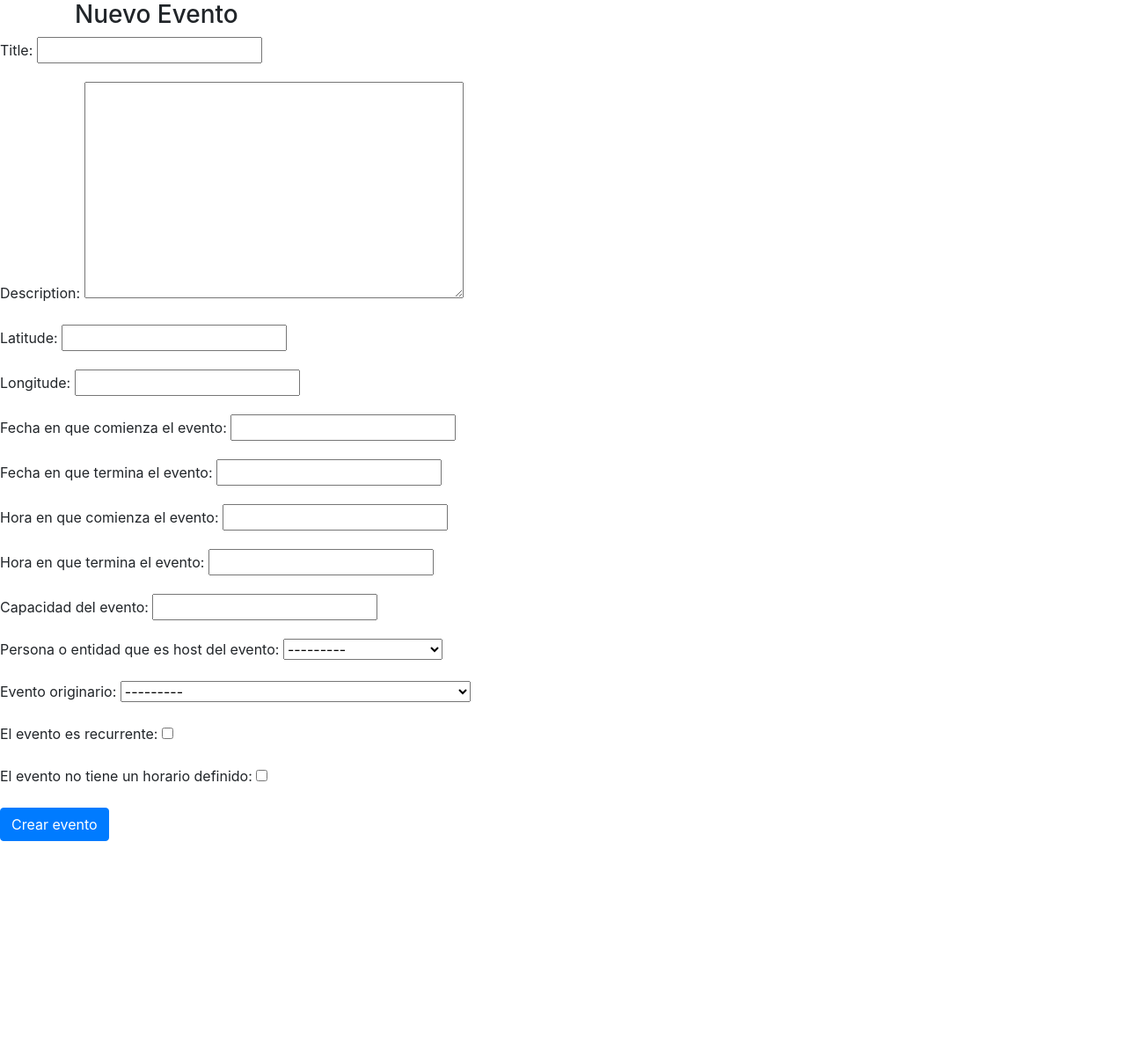
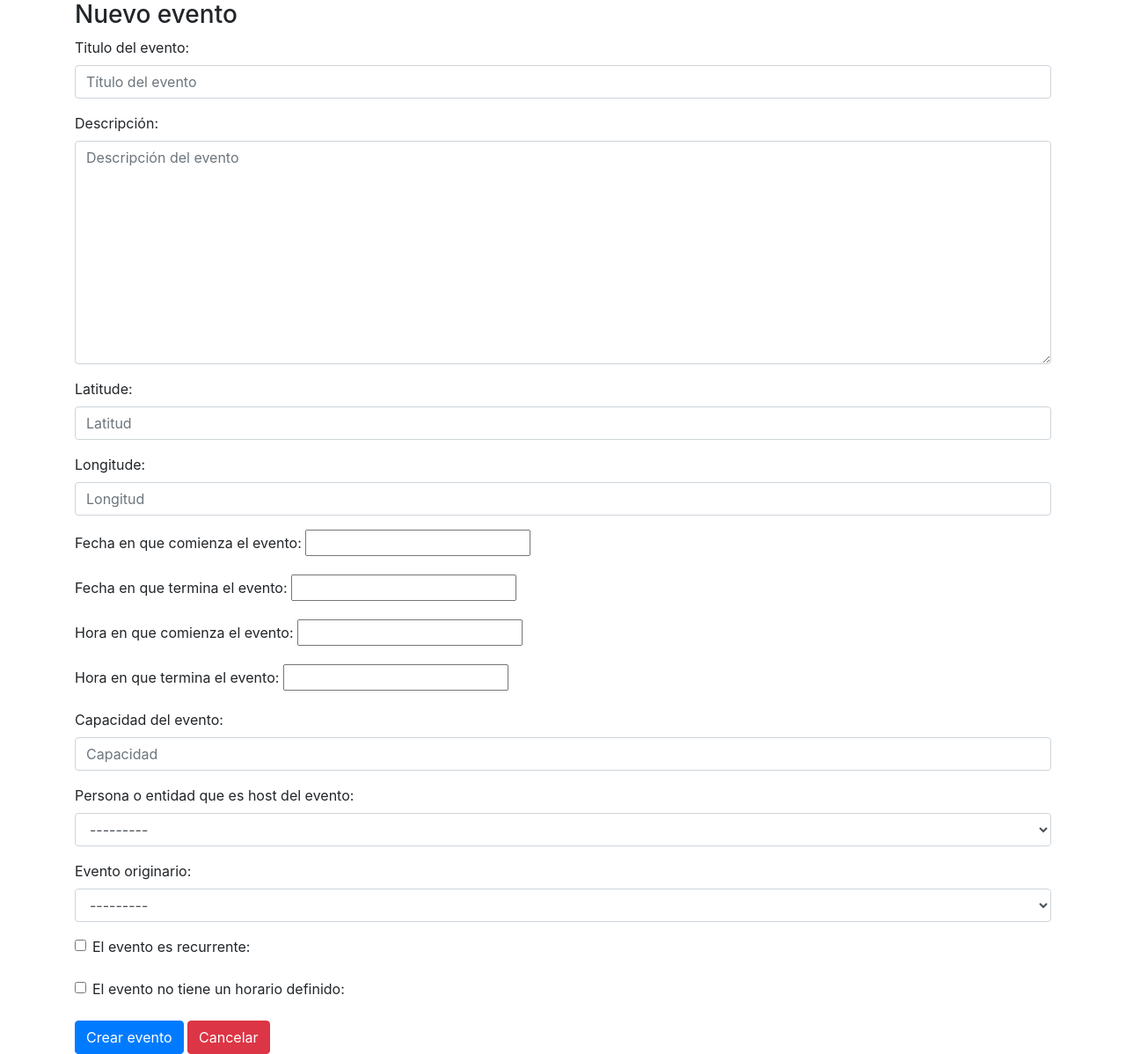
Before and after one commit to hell-scoders/puma-eventos, a Django app: template events/templates/events/event_create.html in a window 1280 px wide. Shown: the part 56-1254 px from the top of the page at 88% size. Before the commit the page ends 1012 px from the top, so only its background shows below. Run offline with Django 3.2, Linux system fonts and the light colour scheme; tables that the repository leaves empty hold one stand-in row (values such as "Sample post"); the template is opened without the code that fills it: values that come from a table or form of the project are taken from there, most other values are stand-ins (such as "Sample title", 1, 10 or a date in 2020); some libraries are stand-ins or nearby versions.

Commit message:
forms, pendiente acceso restringido

```diff
--- a/events/forms.py
+++ b/events/forms.py
@@ -1,4 +1,5 @@
 from django import forms
+from bootstrap_datepicker_plus import DatePickerInput, TimePickerInput
 
 from .models import Event
 
@@ -7,17 +8,50 @@ class EventModelForm(forms.ModelForm):
     class Meta:
         model = Event
         fields=[
-                'title',
-                'description',
-                'latitude',
-                'longitude',
-                'start_date',
-                'end_date',
-                'start_time',
-                'end_time',
-                'capacity',
-                'host',
-                'parent_event',
-                'is_recurring',
-                'is_full_day',
+            'title',
+            'description',
+            'latitude',
+            'longitude',
+            'start_date',
+            'end_date',
+            'start_time',
+            'end_time',
+            'capacity',
+            'host',
+            'parent_event',
+            'is_recurring',
+            'is_full_day',
         ]
+        widgets={
+            'title' : forms.TextInput(
+            attrs={'class':'form-control','placeholder':'Título del evento'}
+            ),
+            'description' : forms.Textarea(
+            attrs={'class':'form-control','placeholder':'Descripción del evento'}
+            ),
+            'latitude' : forms.NumberInput(
+            attrs={'class':'form-control','placeholder':'Latitud'}
+            ),
+            'longitude' : forms.NumberInput(
+            attrs={'class':'form-control','placeholder':'Longitud'}
+            ),
+            'start_date' : DatePickerInput(),
+            'end_date' : DatePickerInput(),
+            'start_time' : TimePickerInput(),
+            'end_time' : TimePickerInput(),
+            'capacity' : forms.NumberInput(
+            attrs={'class':'form-control','placeholder':'Capacidad'}
+            ),
+            'host' : forms.Select(
+            attrs={'class':'form-control'}
+            ),
+            'parent_event' : forms.Select(
+            attrs={'class':'form-control'}
+            ),
+            'is_recurring' : forms.CheckboxInput(
+            attrs={'class':'form-check-input'}
+            ),
+            'is_full_day' : forms.CheckboxInput(
+            attrs={'class':'form-check-input'}
+            ),
+        }
--- a/events/models.py
+++ b/events/models.py
@@ -4,19 +4,18 @@ from django.urls import reverse
 
 User = get_user_model()
 
-
 class Event(models.Model):
-    title = models.CharField(max_length=50)
-    description = models.TextField()
+    title = models.CharField('Titulo del evento',max_length=50)
+    description = models.TextField('Descripción')
     latitude = models.DecimalField(decimal_places=6, max_digits=9)
     longitude = models.DecimalField(decimal_places=6, max_digits=9)
-    start_date = models.DateField('fecha en que comienza el evento')
-    end_date = models.DateField('fecha en que termina el evento',
+    start_date = models.DateField('Fecha en que comienza el evento')
+    end_date = models.DateField('Fecha en que termina el evento',
                                 null=True)
-    start_time = models.TimeField('hora en que comienza el evento')
-    end_time = models.TimeField('hora en que termina el evento',
+    start_time = models.TimeField('Hora en que comienza el evento')
+    end_time = models.TimeField('Hora en que termina el evento',
                                 null=True)
-    capacity = models.IntegerField('capacidad del evento')
+    capacity = models.IntegerField('Capacidad del evento')
     host = models.ForeignKey(User,
                              on_delete=models.CASCADE,
                              verbose_name='Persona o entidad que es host del evento')
@@ -25,9 +24,9 @@ class Event(models.Model):
                                      verbose_name='Evento originario',
                                      blank=True,
                                      null=True)
-    is_recurring = models.BooleanField('el evento es recurrente',
+    is_recurring = models.BooleanField('El evento es recurrente',
                                        default=False)
-    is_full_day = models.BooleanField('el evento no tiene un horario definido',
+    is_full_day = models.BooleanField('El evento no tiene un horario definido',
                                       default=False)
 
     def get_absolute_url(self):
@@ -35,6 +34,8 @@ class Event(models.Model):
 
     def __str__(self):
         return f"{self.id} - {self.title} creado por {self.host}"
+
+
 
 
 # es necesario leer el siguiente artículo para entender esta estructura de datos:
--- a/events/templates/events/event_create.html
+++ b/events/templates/events/event_create.html
@@ -2,12 +2,77 @@
 {% block content %}
 
 <div class="container">
-	<p class="h3">Nuevo Evento</p>
+	<p class="h3">Nuevo evento</p>
+
+	<form action='.' method='POST'>{% csrf_token %}
+  	<div class="form-group">
+			{{ form.title.errors }}
+			{{ form.title.label_tag }}
+			{{form.title}}
+  	</div>
+  	<div class="form-group">
+			{{ form.description.errors }}
+			{{ form.description.label_tag }}
+			{{form.description}}
+  	</div>
+  	<div class="form-group">
+			{{ form.latitude.errors }}
+			{{ form.latitude.label_tag }}
+			{{form.latitude}}
+  	</div>
+  	<div class="form-group">
+			{{ form.longitude.errors }}
+			{{ form.longitude.label_tag }}
+			{{form.longitude}}
+  	</div>
+  	<div class="form-group">
+			{{ form.start_date.errors }}
+			{{ form.start_date.label_tag }}
+			{{form.start_date}}
+  	</div>
+  	<div class="form-group">
+			{{ form.end_date.errors }}
+			{{ form.end_date.label_tag }}
+			{{form.end_date}}
+  	</div>
+  	<div class="form-group">
+			{{ form.start_time.errors }}
+			{{ form.start_time.label_tag }}
+			{{form.start_time}}
+  	</div>
+  	<div class="form-group">
+			{{ form.end_time.errors }}
+			{{ form.end_time.label_tag }}
+			{{form.end_time}}
+  	</div>
+  	<div class="form-group">
+			{{ form.capacity.errors }}
+			{{ form.capacity.label_tag }}
+			{{form.capacity}}
+  	</div>
+  	<div class="form-group">
+			{{ form.host.errors }}
+			{{ form.host.label_tag }}
+			{{form.host}}
+  	</div>
+  	<div class="form-group">
+			{{ form.parent_event.errors }}
+			{{ form.parent_event.label_tag }}
+			{{form.parent_event}}
+  	</div>
+  	<div class="form-group form-check">
+			{{ form.is_recurring.errors }}
+			{{form.is_recurring}}
+			{{ form.is_recurring.label_tag }}
+  	</div>
+  	<div class="form-group form-check">
+			{{ form.is_full_day.errors }}
+			{{form.is_full_day}}
+			{{ form.is_full_day.label_tag }}
+  	</div>
+  	<button type="submit" class="btn btn-primary">Crear evento</button>
+		<a class="btn btn-danger" href="{% url 'events:list' %}" role="button">Cancelar</a>
+	</form>
 </div>
 
-<form action= '.' method='POST'>{% csrf_token %}
-	{{ form.as_p }}
-	<button type="submit" class="btn btn-primary">Crear evento</button>
-</form>
-
 {% endblock %}
--- a/events/views.py
+++ b/events/views.py
@@ -35,6 +35,7 @@ class EventDeleteView(DeleteView):
     def get_success_url(self):
         return reverse('events:list')
 
+
 class EventUpdateView(UpdateView):
     template_name = 'events/event_edit.html'
     form_class = EventModelForm
--- a/puma/settings.py
+++ b/puma/settings.py
@@ -39,6 +39,7 @@ INSTALLED_APPS = [
     'bootstrap_modal_forms',
     'crispy_forms',
     'widget_tweaks',
+    'bootstrap_datepicker_plus',
     # first party
     'accounts.apps.AccountsConfig',
     'events.apps.EventsConfig'
@@ -126,3 +127,7 @@ STATIC_URL = '/static/'
 
 # Crispy forms template pack
 CRISPY_TEMPLATE_PACK = 'bootstrap4'
+
+BOOTSTRAP4 = {
+    'include_jquery': True,
+}
--- a/requirements.txt
+++ b/requirements.txt
@@ -1,6 +1,8 @@
 Django==2.2.5
+django-bootstrap-datepicker-plus==3.0.5
 django-bootstrap-modal-forms==1.4.4
 django-crispy-forms==1.7.2
+django-social-share==1.3.2
 django-widget-tweaks==1.4.5
 Pillow==6.1.0
 pytz==2019.2
--- a/templates/global/base.html
+++ b/templates/global/base.html
@@ -104,5 +104,6 @@
 
     });
 </script>
+{{ form.media }}
 </body>
 </html>
```
Also changed, not shown: events/templates/events/event_edit.html (+70 -5 lines).
